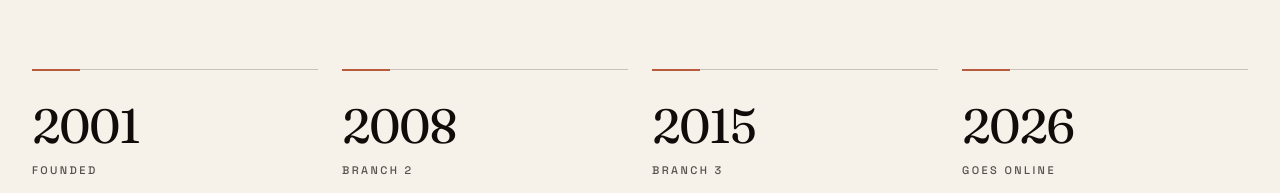
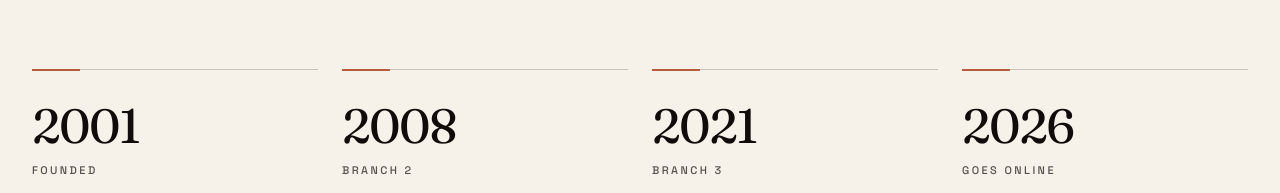
Before and after one commit to Irshad-konnola/mensclub, a Next.js app: page /about in a window 1280 px wide. Shown: the part 1784-1977 px from the top of the page. Built offline with nearby package versions, Linux system fonts and the light colour scheme; no server answers.

Commit message:
fix: Branch year updated

```diff
--- a/app/about/page.tsx
+++ b/app/about/page.tsx
@@ -27,7 +27,7 @@ export const metadata: Metadata = {
 const timeline = [
   { y: "2001", t: "Founded", d: "A single store opens on a quiet Malappuram street." },
   { y: "2008", t: "Branch 2", d: "Demand grows. A second location opens nearby." },
-  { y: "2015", t: "Branch 3", d: "Expanding to serve more families across the district." },
+  { y: "2021", t: "Branch 3", d: "Expanding to serve more families across the district." },
   { y: "2026", t: "Goes Online", d: "Our story reaches beyond the storefront." },
 ];
 
```
